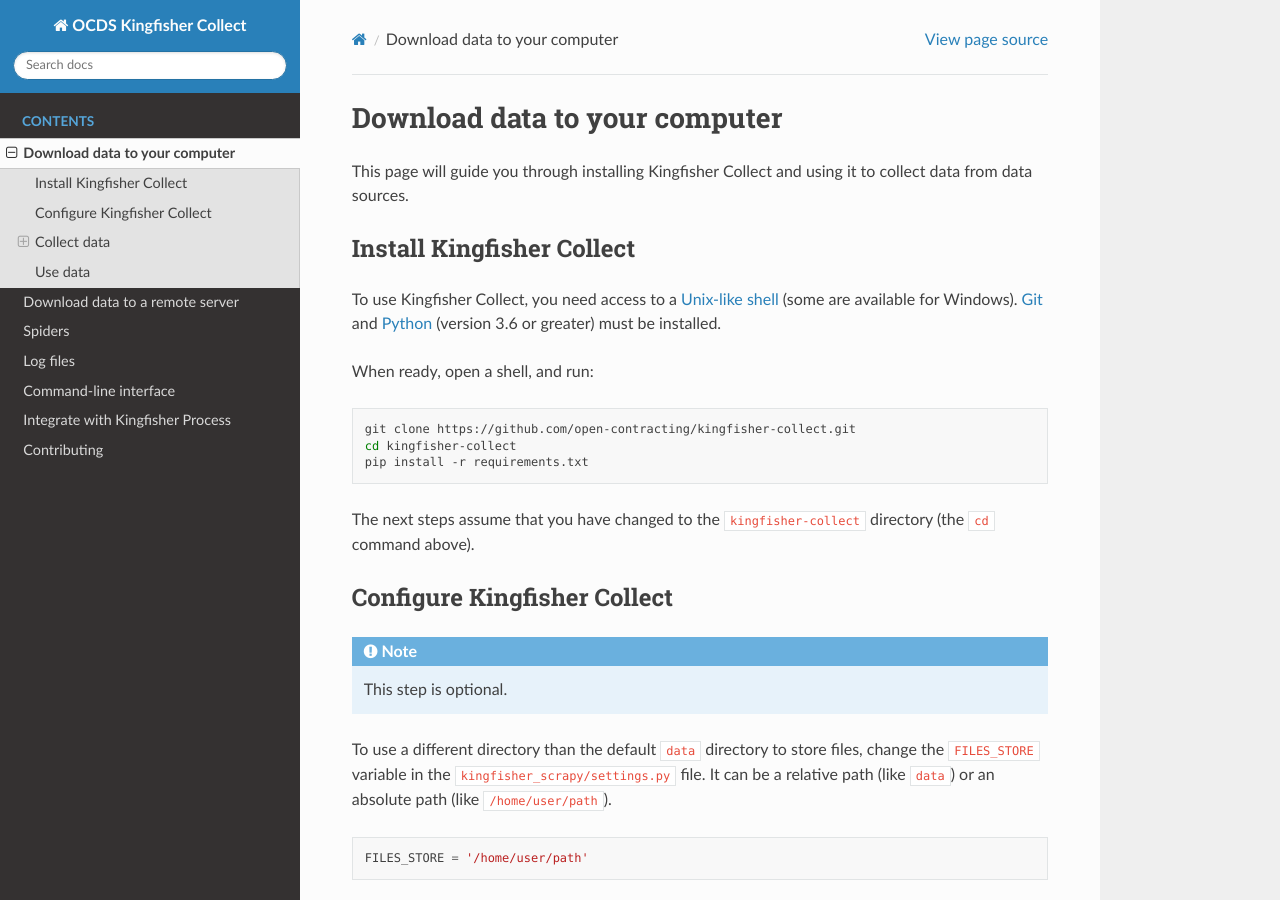
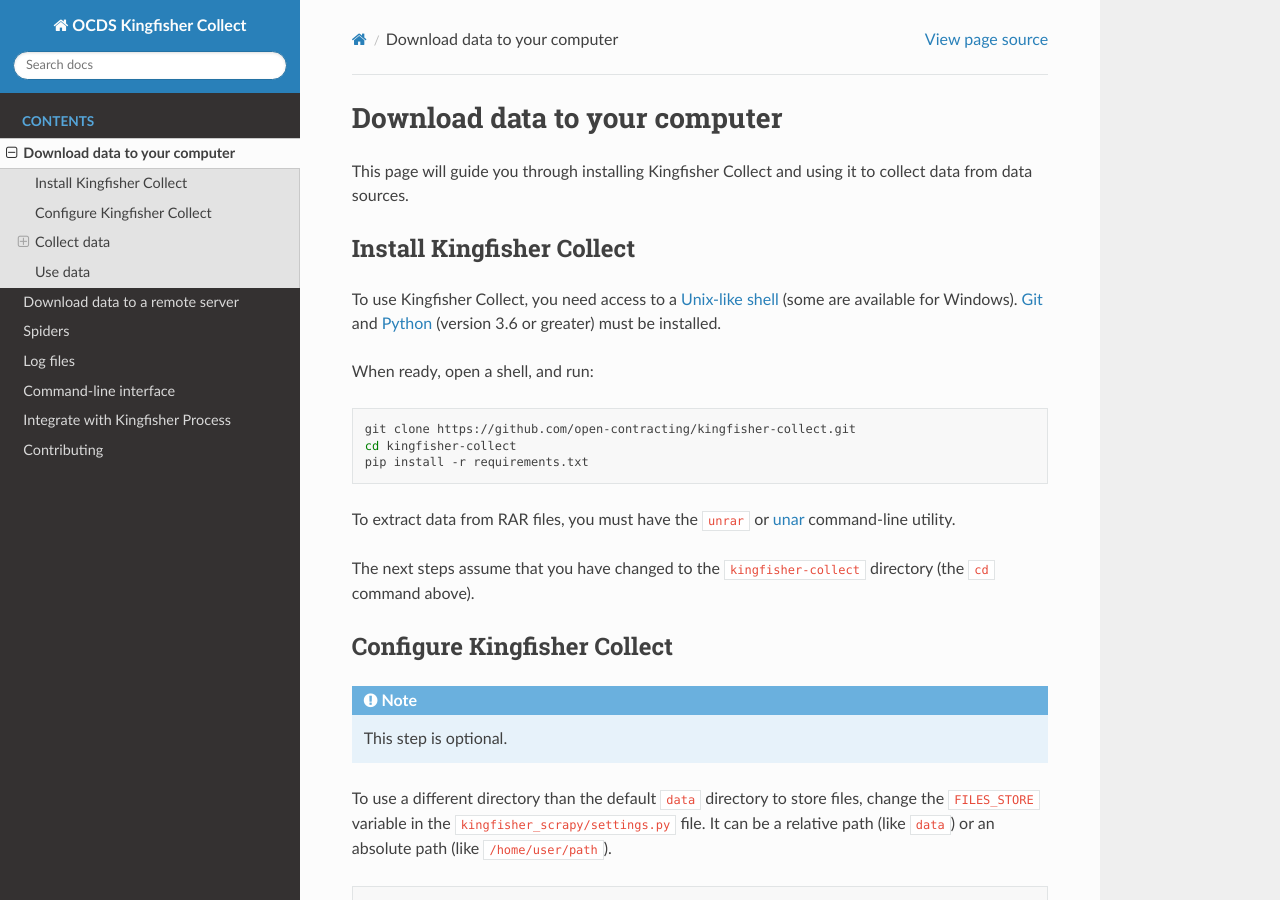
Before and after one commit to open-contracting/kingfisher-collect, a Sphinx documentation site: the page built from docs/local.rst, in a window 1280 px wide and 900 px high. Built offline with Sphinx 7.4.7 and the Read the Docs theme 2.0.0, drawn with Linux system fonts in a browser that asks for light colours.

Commit message:
docs: Mention dependency on unrar, closes #729

```diff
--- a/docs/local.rst
+++ b/docs/local.rst
@@ -17,6 +17,8 @@
    git clone https://github.com/open-contracting/kingfisher-collect.git
    cd kingfisher-collect
    pip install -r requirements.txt
+
+To extract data from RAR files, you must have the ``unrar`` or `unar <https://theunarchiver.com/command-line>`__ command-line utility.
 
 The next steps assume that you have changed to the ``kingfisher-collect`` directory (the ``cd`` command above).
 
```
